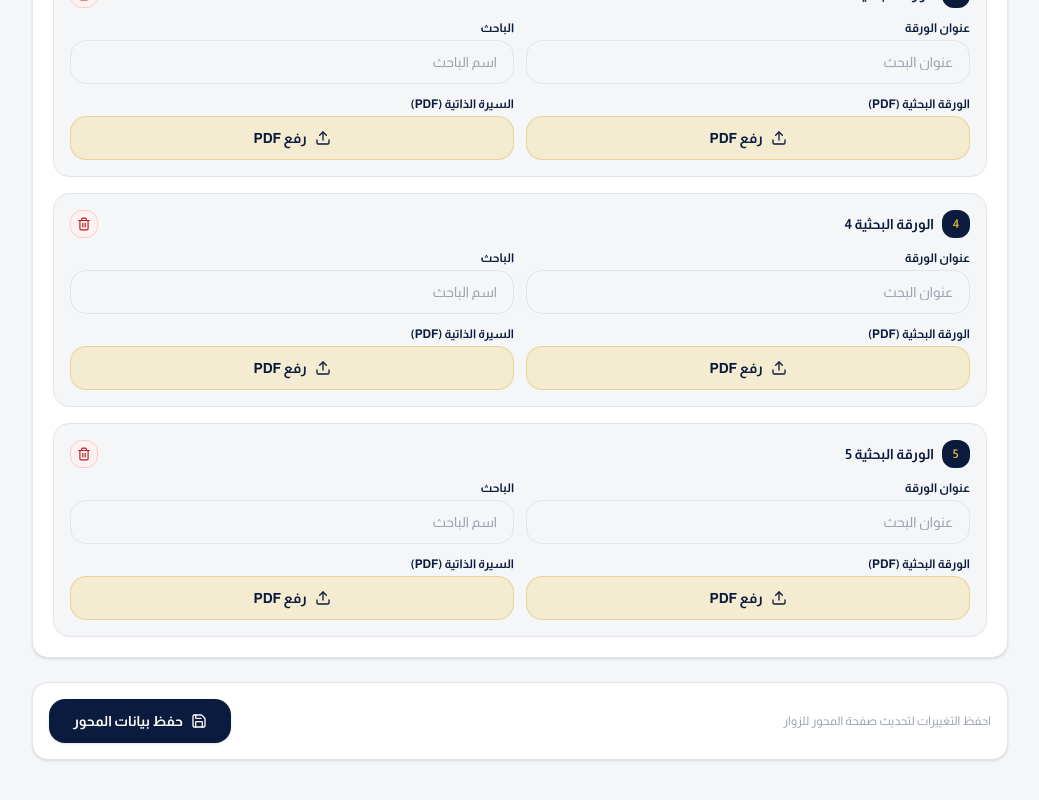
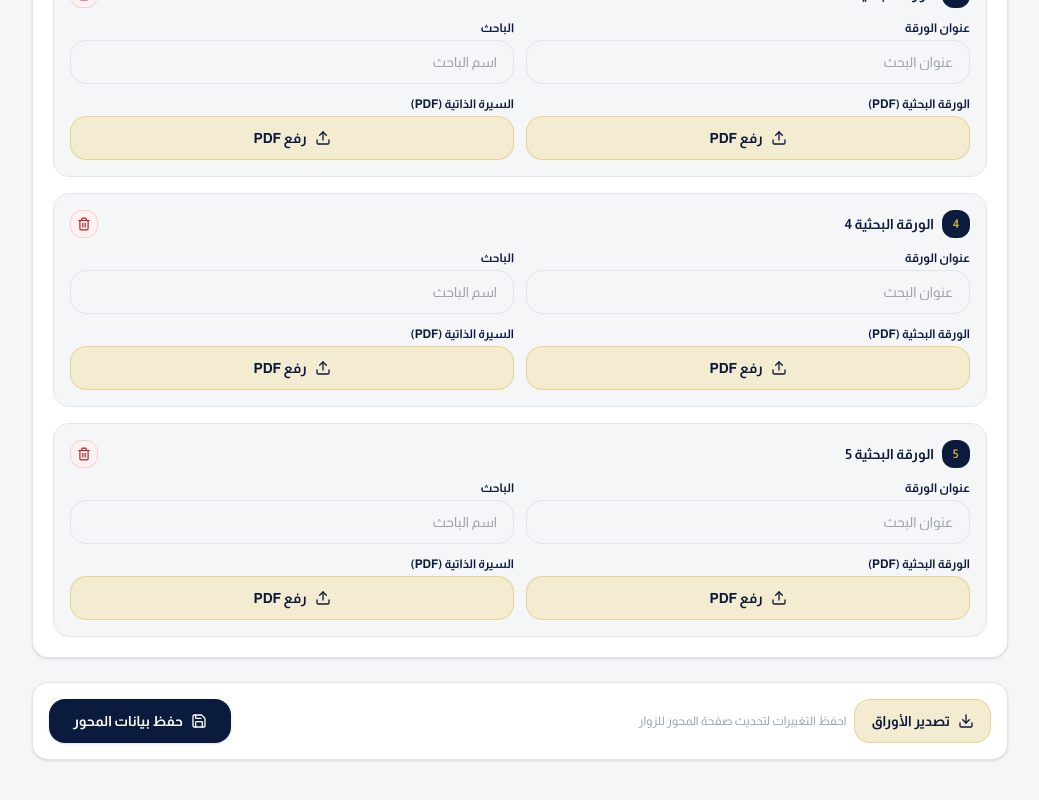
Before and after one commit to innoIII/sqaps-conference, a Next.js app: page /admin in a window 1280 px wide. Shown: the part 1140-1940 px from the top of the page, without its empty margins (120-1159 px from the left). Built offline with nearby package versions, Linux system fonts and the light colour scheme; no server answers.

Commit message:
d27c07d3-b736-4783-b1f5-eb99d7d8c847

```diff
--- a/src/app/admin/page.tsx
+++ b/src/app/admin/page.tsx
@@ -437,8 +437,49 @@ export default function AdminPage() {
               </div>
             </section>
 
-            {/* Save button */}
-            <div className="flex items-center justify-between gap-3 rounded-2xl border border-[#E2E5EC] bg-white p-4 shadow-sm">
+            {/* Export + Save buttons */}
+            <div className="flex flex-wrap items-center justify-between gap-3 rounded-2xl border border-[#E2E5EC] bg-white p-4 shadow-sm">
+              <div className="flex items-center gap-2">
+                <button
+                  type="button"
+                  onClick={() => {
+                    // Export all papers for this track as a .txt file.
+                    const trackTitle =
+                      dynamicTracks.find((t) => t.id === selectedId)?.title ??
+                      `المحور ${selectedId}`;
+                    const lines: string[] = [
+                      `أوراق المحور: ${trackTitle}`,
+                      `المحور: ${selectedId}`,
+                      `عدد الأوراق: ${papers.length}`,
+                      "",
+                      "=".repeat(50),
+                      "",
+                    ];
+                    for (const p of papers) {
+                      lines.push(`الورقة ${p.slot}:`);
+                      if (p.title) lines.push(`  العنوان: ${p.title}`);
+                      if (p.researcher) lines.push(`  الباحث: ${p.researcher}`);
+                      if (p.paperUrl) lines.push(`  الورقة البحثية: ${p.paperUrl}`);
+                      if (p.cvUrl) lines.push(`  السيرة الذاتية: ${p.cvUrl}`);
+                      lines.push("");
+                    }
+                    const blob = new Blob([lines.join("\n")], {
+                      type: "text/plain;charset=utf-8",
+                    });
+                    const url = URL.createObjectURL(blob);
+                    const a = document.createElement("a");
+                    a.href = url;
+                    a.download = `أوراق-المحور-${selectedId}.txt`;
+                    a.click();
+                    URL.revokeObjectURL(url);
+                  }}
+                  disabled={papers.length === 0}
+                  className="inline-flex h-11 items-center gap-2 rounded-xl border border-[#D4AF37]/40 bg-[#F4ECD0] px-4 text-sm font-bold text-[#0B1B3D] transition-colors hover:bg-[#D4AF37] disabled:opacity-40"
+                  dir="rtl"
+                >
+                  <Download className="h-4 w-4" aria-hidden />
+                  تصدير الأوراق
+                </button>
                 {savedAt ? (
                   <p
                     className="inline-flex items-center gap-1 text-sm font-medium text-green-600"
@@ -456,6 +497,7 @@ export default function AdminPage() {
                     احفظ التغييرات لتحديث صفحة المحور للزوار
                   </p>
                 )}
+              </div>
               <button
                 type="button"
                 onClick={handleSave}
--- a/src/components/conference/ResearchPapersTable.tsx
+++ b/src/components/conference/ResearchPapersTable.tsx
@@ -8,6 +8,11 @@ interface ResearchPapersTableProps {
   papers: ResearchPaper[];
   loading: boolean;
   onPreview: (url: string, name: string) => void;
+}
+
+/** Convert a number to Arabic-Indic digits. */
+function toArabic(n: number): string {
+  return String(n).replace(/\d/g, (d) => "٠١٢٣٤٥٦٧٨٩"[Number(d)]);
 }
 
 /** A PDF cell — shows download + preview buttons, or an empty state. */
@@ -53,19 +58,50 @@ function PdfCell({
 }
 
 /**
- * Horizontal research-papers table: 5 columns (one per paper slot) × 4 rows
+ * Horizontal research-papers table: dynamic columns (one per paper) × 4 rows
  * (title / researcher / paper PDF / CV PDF).
  *
- * On small screens the table scrolls horizontally so all 5 columns stay
- * visible — ideal for the iPad landscape orientation used by chairs.
+ * Papers are dynamic — the admin can add/remove them. The table renders
+ * whatever papers exist in the DB.
+ *
+ * On small screens the table scrolls horizontally.
  */
 export function ResearchPapersTable({
   papers,
   loading,
   onPreview,
 }: ResearchPapersTableProps) {
-  // Always render 5 slots (pad with empty).
-  const slots = Array.from({ length: 5 }, (_, i) => papers[i] ?? { slot: i + 1 });
+  // Use papers directly (dynamic count). Filter out empty papers (no title + no researcher).
+  const slots = papers.filter((p) => p.title || p.researcher || p.paperUrl || p.cvUrl);
+  const count = slots.length;
+
+  // If no papers at all, show empty state.
+  if (!loading && count === 0) {
+    return (
+      <motion.div
+        initial={{ opacity: 0, y: 8 }}
+        animate={{ opacity: 1, y: 0 }}
+        transition={{ duration: 0.3, delay: 0.1 }}
+        className="overflow-hidden rounded-2xl border border-[#E2E5EC] bg-white"
+      >
+        <div className="flex items-center gap-2 border-b border-[#E2E5EC] bg-[#F5F6F8] px-4 py-2.5">
+          <FileBadge className="h-4 w-4 text-[#D4AF37]" aria-hidden />
+          <h4 className="text-sm font-bold text-[#0B1B3D]" dir="rtl">
+            الأوراق البحثية
+          </h4>
+        </div>
+        <div className="flex items-center justify-center gap-2 py-10 text-[#9CA3AF]">
+          <Inbox className="h-5 w-5" aria-hidden />
+          <span className="text-sm" dir="rtl">
+            لا توجد أوراق بحثية مسجلة لهذا المحور
+          </span>
+        </div>
+      </motion.div>
+    );
+  }
+
+  // Min width based on count (at least 640px for readability).
+  const minWidth = Math.max(640, count * 160);
 
   return (
     <motion.div
@@ -81,13 +117,13 @@ export function ResearchPapersTable({
           الأوراق البحثية
         </h4>
         <span className="ms-auto text-[11px] text-[#9CA3AF]" dir="rtl">
-          ٥ أوراق
+          {toArabic(count)} {count === 1 ? "ورقة" : "أوراق"}
         </span>
       </div>
 
       {/* Horizontal-scroll wrapper (iPad / mobile friendly) */}
       <div className="scroll-elegant overflow-x-auto">
-        <table className="w-full min-w-[640px] border-collapse text-center" dir="rtl">
+        <table className="w-full border-collapse text-center" style={{ minWidth: `${minWidth}px` }} dir="rtl">
           <tbody>
             {/* Row 1: Title */}
             <tr className="border-b border-[#E2E5EC]">
@@ -99,7 +135,7 @@ export function ResearchPapersTable({
                 عنوان الورقة
               </th>
               {slots.map((p, i) => (
-                <td key={i} className="px-2 py-3 align-middle">
+                <td key={i} className="min-w-[140px] px-2 py-3 align-middle">
                   {loading ? (
                     <div className="mx-auto h-4 w-24 animate-pulse rounded bg-[#E2E5EC]" />
                   ) : p.title ? (
@@ -129,7 +165,7 @@ export function ResearchPapersTable({
                 </span>
               </th>
               {slots.map((p, i) => (
-                <td key={i} className="px-2 py-3 align-middle">
+                <td key={i} className="min-w-[140px] px-2 py-3 align-middle">
                   {loading ? (
                     <div className="mx-auto h-4 w-20 animate-pulse rounded bg-[#E2E5EC]" />
                   ) : p.researcher ? (
@@ -159,13 +195,13 @@ export function ResearchPapersTable({
                 </span>
               </th>
               {slots.map((p, i) => (
-                <td key={i} className="px-2 align-middle">
+                <td key={i} className="min-w-[140px] px-2 align-middle">
                   {loading ? (
                     <div className="mx-auto h-6 w-20 animate-pulse rounded bg-[#E2E5EC]" />
                   ) : (
                     <PdfCell
                       url={p.paperUrl}
-                      label={`ورقة ${i + 1} - ${p.researcher ?? ""}`}
+                      label={`ورقة ${p.slot} - ${p.researcher ?? ""}`}
                       onPreview={onPreview}
                     />
                   )}
@@ -186,13 +222,13 @@ export function ResearchPapersTable({
                 </span>
               </th>
               {slots.map((p, i) => (
-                <td key={i} className="px-2 align-middle">
+                <td key={i} className="min-w-[140px] px-2 align-middle">
                   {loading ? (
                     <div className="mx-auto h-6 w-20 animate-pulse rounded bg-[#E2E5EC]" />
                   ) : (
                     <PdfCell
                       url={p.cvUrl}
-                      label={`سيرة ذاتية ${i + 1} - ${p.researcher ?? ""}`}
+                      label={`سيرة ذاتية ${p.slot} - ${p.researcher ?? ""}`}
                       onPreview={onPreview}
                     />
                   )}
```
Lines whose indentation alone changed are shown as unchanged.
